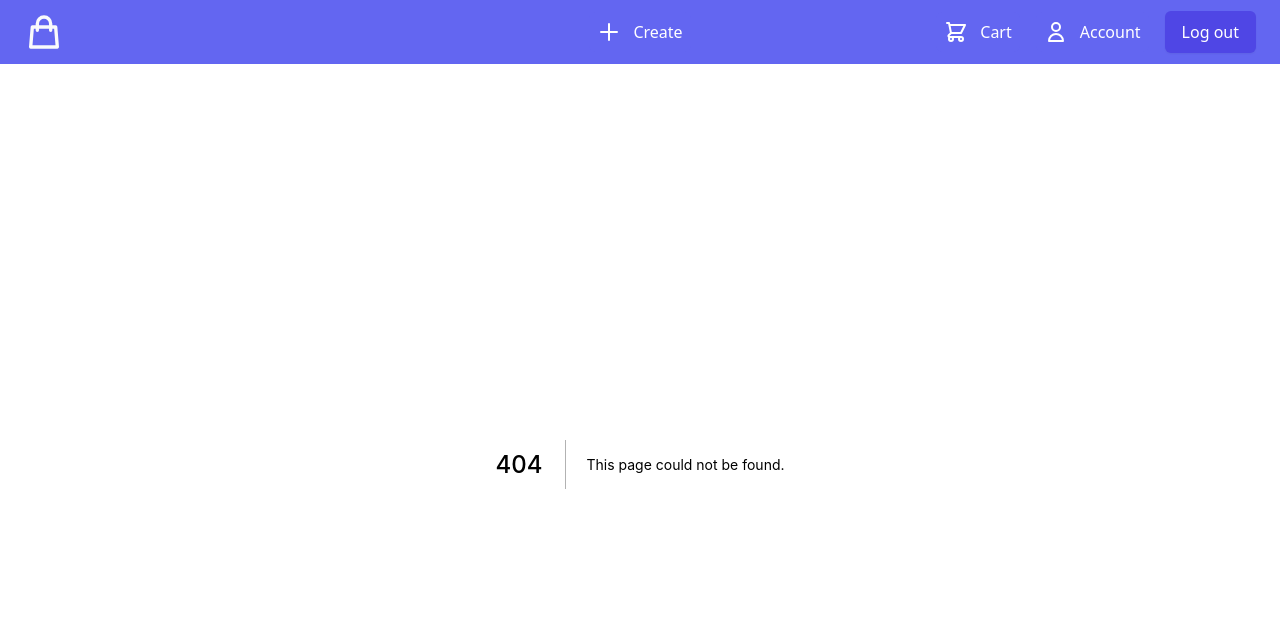
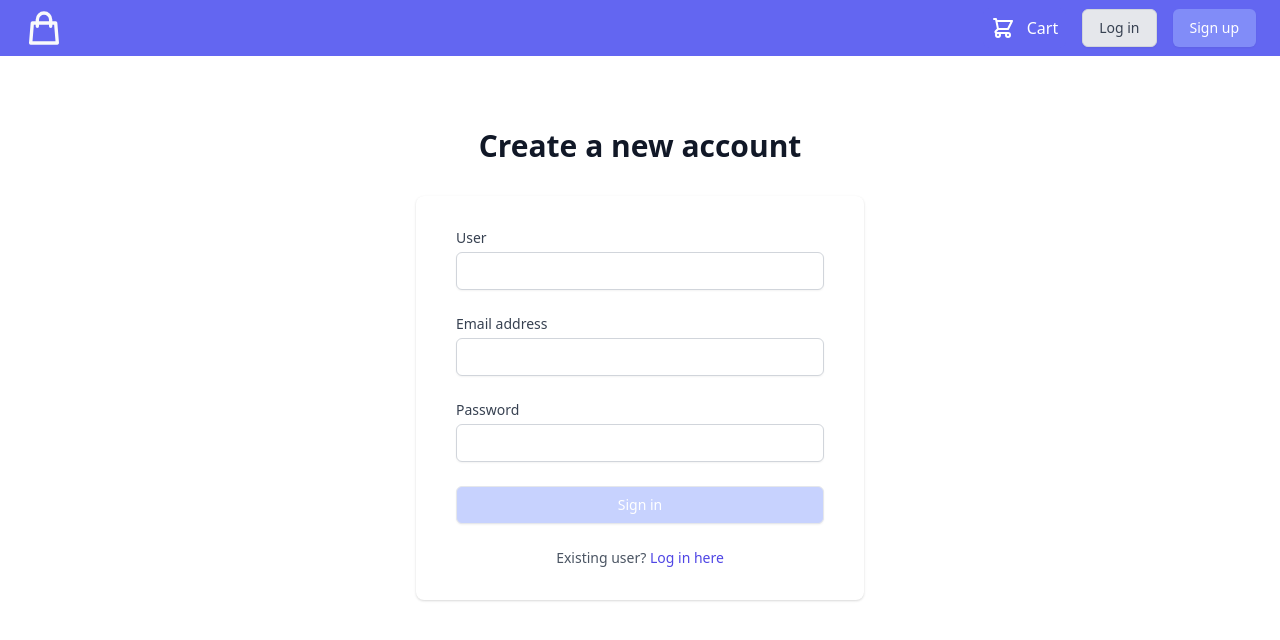
Before and after one commit to denis-rim/mern-ecomm, a Next.js app: page /signup in a window 1280 px wide. Before the commit this address had no page. Shown: the top 640 px of the page. Built offline with nearby package versions, Linux system fonts and the light colour scheme.

Commit message:
improve Button, sign up and log in pages

```diff
--- a/components/_App/Header.js
+++ b/components/_App/Header.js
@@ -11,6 +11,7 @@
   ShoppingBagIcon,
 } from "@heroicons/react/outline";
 import NProgress from "nprogress";
+import Button from "../shared/Button";
 
 const headerButtons = [
   {
@@ -32,7 +33,7 @@
 
 function Header() {
   const router = useRouter();
-  const user = true;
+  const user = false;
   const admin = true;
 
   // Handle loading progress bar
@@ -122,16 +123,21 @@
           </Link>
           {!user ? (
             <>
-              <Link href="/">
-                <a className="text-gray-500 ml-4 whitespace-nowrap inline-flex items-center justify-center px-4 py-2 border border-transparent rounded-md shadow-sm text-base font-medium text-white bg-gray-100 hover:bg-gray-300">
-                  Sign in
-                </a>
-              </Link>
-              <Link href="/">
-                <a className="ml-4 whitespace-nowrap inline-flex items-center justify-center px-4 py-2 border border-transparent rounded-md shadow-sm text-base font-medium text-white bg-indigo-600 hover:bg-indigo-700">
-                  Sign up
-                </a>
-              </Link>
+              <Button
+                appearance="secondary"
+                href="/login"
+                isActive={isActive("/signin")}
+                className="ml-4 "
+              >
+                Log in
+              </Button>
+              <Button
+                href="/signup"
+                isActive={isActive("/signup")}
+                className="ml-4 "
+              >
+                Sign up
+              </Button>
             </>
           ) : (
             <>
--- a/components/shared/Button.js
+++ b/components/shared/Button.js
@@ -4,16 +4,21 @@
 function Button({
   appearance = "primary",
   children,
-  href = "/",
+  href,
   className,
   disabled,
+  isActive,
   ...props
 }) {
   const styles = {
     button:
       "py-2 px-4 inline-flex justify-center rounded-md shadow-sm text-sm border font-medium focus:outline-none focus:ring-2 focus:ring-offset-2 focus:ring-indigo-500",
-    primary: "border-transparent text-white bg-indigo-600 hover:bg-indigo-700",
-    secondary: "bg-white border-gray-300 text-gray-700 hover:bg-gray-50",
+    primary: `${
+      isActive ? "bg-indigo-400" : "bg-indigo-600"
+    } border-transparent text-white hover:bg-indigo-700`,
+    secondary: `${
+      isActive ? "bg-white" : "bg-gray-200"
+    } border-gray-300 text-gray-700 hover:bg-gray-100`,
     disabledPrimary: "text-white bg-indigo-200 cursor-not-allowed",
   };
 
--- a/pages/create.js
+++ b/pages/create.js
@@ -58,9 +58,8 @@
       const url = `${baseUrl}/api/product`;
       const { name, price, description } = product;
       const payload = { name, price, description, mediaUrl };
-      const response = await axios.post(url, payload);
+      await axios.post(url, payload);
 
-      setError("");
       setProduct(INITIAL_PRODUCT);
       setShowModal(true);
       setTimeout(() => {
--- /dev/null
+++ b/pages/login.js
@@ -0,0 +1,118 @@
+import Link from "next/link";
+import { useEffect, useState } from "react";
+import Button from "../components/shared/Button";
+import { ErrorNotification } from "../components/shared/NotificationModal";
+import catchErrors from "../utils/catchErrors";
+
+const INITIAL_USER = {
+  email: "",
+  password: "",
+};
+
+function Login() {
+  const [user, setUser] = useState(INITIAL_USER);
+  const [error, setError] = useState("");
+  const [disabled, setDisabled] = useState(true);
+  const [loading, setLoading] = useState(false);
+
+  useEffect(() => {
+    const isUser = Object.values(user).every((el) => Boolean(el));
+    isUser ? setDisabled(false) : setDisabled(true);
+  }, [user]);
+
+  function handleChange(event) {
+    const { name, value } = event.target;
+    setUser((prevState) => ({ ...prevState, [name]: value }));
+  }
+
+  async function handleSubmit(event) {
+    event.preventDefault();
+    try {
+      // set loading state
+      setLoading(true);
+      setError("Wrong username");
+      console.log(user);
+    } catch (error) {
+      catchErrors(error, setError);
+    } finally {
+      setLoading(false);
+    }
+  }
+
+  return (
+    <div className="flex flex-col justify-center py-12 sm:px-6 lg:px-8">
+      {Boolean(error) && <ErrorNotification text={error} />}
+
+      <div className="sm:mx-auto sm:w-full sm:max-w-md">
+        <h2 className="mt-6 text-center text-3xl font-extrabold text-gray-900">
+          Log in
+        </h2>
+      </div>
+
+      <div className="mt-8 sm:mx-auto sm:w-full sm:max-w-md">
+        <div className="bg-white py-8 px-4 shadow sm:rounded-lg sm:px-10">
+          <form className="space-y-6" onSubmit={handleSubmit}>
+            <div>
+              <label
+                htmlFor="email"
+                className="block text-sm font-medium text-gray-700"
+              >
+                Email address
+              </label>
+              <div className="mt-1">
+                <input
+                  id="email"
+                  name="email"
+                  type="email"
+                  autoComplete="email"
+                  required
+                  onChange={(event) => handleChange(event)}
+                  value={user.email}
+                  className="appearance-none block w-full px-3 py-2 border border-gray-300 rounded-md shadow-sm placeholder-gray-400 focus:outline-none focus:ring-indigo-500 focus:border-indigo-500 sm:text-sm"
+                />
+              </div>
+            </div>
+
+            <div>
+              <label
+                htmlFor="password"
+                className="block text-sm font-medium text-gray-700"
+              >
+                Password
+              </label>
+              <div className="mt-1">
+                <input
+                  id="password"
+                  name="password"
+                  type="password"
+                  autoComplete="current-password"
+                  required
+                  onChange={(event) => handleChange(event)}
+                  value={user.password}
+                  className="appearance-none block w-full px-3 py-2 border border-gray-300 rounded-md shadow-sm placeholder-gray-400 focus:outline-none focus:ring-indigo-500 focus:border-indigo-500 sm:text-sm"
+                />
+              </div>
+            </div>
+
+            <div>
+              <Button disabled={disabled || loading} className="w-full">
+                Log in
+              </Button>
+            </div>
+          </form>
+
+          <p className="mt-6 text-center text-sm text-gray-600">
+            Dont have an account?{" "}
+            <Link href="/signup">
+              <a className="font-medium text-indigo-600 hover:text-indigo-500">
+                Create an account
+              </a>
+            </Link>
+          </p>
+        </div>
+      </div>
+    </div>
+  );
+}
+
+export default Login;
--- /dev/null
+++ b/pages/signup.js
@@ -0,0 +1,139 @@
+import Link from "next/link";
+import { useEffect, useState } from "react";
+import Button from "../components/shared/Button";
+import { ErrorNotification } from "../components/shared/NotificationModal";
+import catchErrors from "../utils/catchErrors";
+
+const INITIAL_USER = {
+  name: "",
+  email: "",
+  password: "",
+};
+
+function Signup() {
+  const [user, setUser] = useState(INITIAL_USER);
+  const [error, setError] = useState("");
+  const [disabled, setDisabled] = useState(true);
+  const [loading, setLoading] = useState(false);
+
+  useEffect(() => {
+    const isUser = Object.values(user).every((el) => Boolean(el));
+    isUser ? setDisabled(false) : setDisabled(true);
+  }, [user]);
+
+  function handleChange(event) {
+    const { name, value } = event.target;
+    setUser((prevState) => ({ ...prevState, [name]: value }));
+  }
+
+  async function handleSubmit(event) {
+    event.preventDefault();
+    try {
+      // set loading state
+      setLoading(true);
+      setError("Wrong username");
+      console.log(user);
+      //
+    } catch (error) {
+      catchErrors(error, setError);
+    } finally {
+      setLoading(false);
+    }
+  }
+
+  return (
+    <div className="flex flex-col justify-center py-12 sm:px-6 lg:px-8">
+      {Boolean(error) && <ErrorNotification text={error} />}
+
+      <div className="sm:mx-auto sm:w-full sm:max-w-md">
+        <h2 className="mt-6 text-center text-3xl font-extrabold text-gray-900">
+          Create a new account
+        </h2>
+      </div>
+
+      <div className="mt-8 sm:mx-auto sm:w-full sm:max-w-md">
+        <div className="bg-white py-8 px-4 shadow sm:rounded-lg sm:px-10">
+          <form className="space-y-6" onSubmit={handleSubmit}>
+            <div>
+              <label
+                htmlFor="name"
+                className="block text-sm font-medium text-gray-700"
+              >
+                User
+              </label>
+              <div className="mt-1">
+                <input
+                  id="name"
+                  name="name"
+                  required
+                  onChange={(event) => handleChange(event)}
+                  value={user.name}
+                  className="appearance-none block w-full px-3 py-2 border border-gray-300 rounded-md shadow-sm placeholder-gray-400 focus:outline-none focus:ring-indigo-500 focus:border-indigo-500 sm:text-sm"
+                />
+              </div>
+            </div>
+
+            <div>
+              <label
+                htmlFor="email"
+                className="block text-sm font-medium text-gray-700"
+              >
+                Email address
+              </label>
+              <div className="mt-1">
+                <input
+                  id="email"
+                  name="email"
+                  type="email"
+                  autoComplete="email"
+                  required
+                  onChange={(event) => handleChange(event)}
+                  value={user.email}
+                  className="appearance-none block w-full px-3 py-2 border border-gray-300 rounded-md shadow-sm placeholder-gray-400 focus:outline-none focus:ring-indigo-500 focus:border-indigo-500 sm:text-sm"
+                />
+              </div>
+            </div>
+
+            <div>
+              <label
+                htmlFor="password"
+                className="block text-sm font-medium text-gray-700"
+              >
+                Password
+              </label>
+              <div className="mt-1">
+                <input
+                  id="password"
+                  name="password"
+                  type="password"
+                  autoComplete="current-password"
+                  required
+                  onChange={(event) => handleChange(event)}
+                  value={user.password}
+                  className="appearance-none block w-full px-3 py-2 border border-gray-300 rounded-md shadow-sm placeholder-gray-400 focus:outline-none focus:ring-indigo-500 focus:border-indigo-500 sm:text-sm"
+                />
+              </div>
+            </div>
+
+            <div>
+              <Button disabled={disabled || loading} className="w-full">
+                Sign in
+              </Button>
+            </div>
+          </form>
+
+          <p className="mt-6 text-center text-sm text-gray-600">
+            Existing user?{" "}
+            <Link href="/login">
+              <a className="font-medium text-indigo-600 hover:text-indigo-500">
+                Log in here
+              </a>
+            </Link>
+          </p>
+        </div>
+      </div>
+    </div>
+  );
+}
+
+export default Signup;
```
